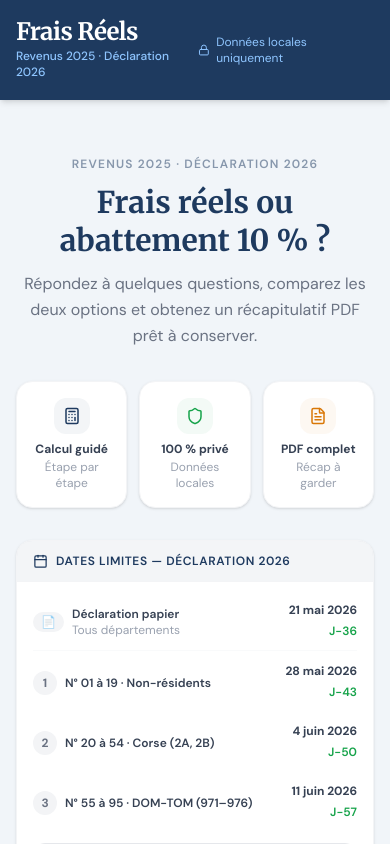
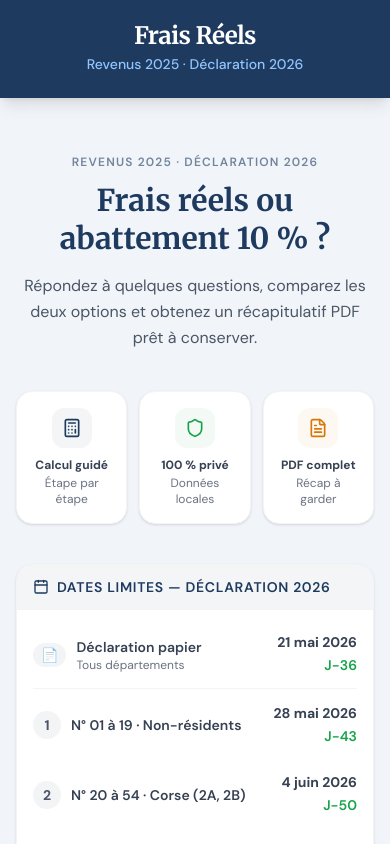
Before and after one commit to oreLINK/frais-reels, a React (Vite) app: page / in a window 390 px wide. Shown: the top 844 px of the page. Built offline with nearby package versions, Linux system fonts and the light colour scheme.

Commit message:
refactor: enhance UI/UX across components for improved accessibility and responsiveness

```diff
--- a/src/App.jsx
+++ b/src/App.jsx
@@ -50,7 +50,7 @@ function App() {
 
   return (
     <div className="min-h-screen flex flex-col bg-slate-100">
-      <Header />
+      <Header onHome={() => { setScreen('landing'); setCurrentStep(0); window.scrollTo({ top: 0, behavior: 'smooth' }); }} />
       {screen === 'simulator' && (
         <Stepper
           currentStep={currentStep}
--- a/src/components/LandingPage.jsx
+++ b/src/components/LandingPage.jsx
@@ -28,34 +28,34 @@ const FEATURES = [
 
 export function LandingPage({ onStart }) {
   return (
-    <div className="max-w-lg mx-auto px-4 py-8">
+    <div className="max-w-2xl mx-auto px-4 sm:px-8 py-8 sm:py-12">
 
       {/* Hero */}
-      <div className="text-center mb-8">
-        <p className="text-xs font-semibold text-navy/50 uppercase tracking-widest mb-3">
+      <div className="text-center mb-10">
+        <p className="text-xs sm:text-sm font-semibold text-navy/60 uppercase tracking-widest mb-3">
           Revenus {ANNEE_REVENUS} · Déclaration {ANNEE_DECLARATION}
         </p>
-        <h2 className="text-3xl font-display font-bold text-navy leading-tight mb-3">
+        <h2 className="text-3xl sm:text-4xl font-display font-bold text-navy leading-tight mb-4">
           Frais réels ou abattement&nbsp;10&nbsp;%&nbsp;?
         </h2>
-        <p className="text-gray-500 text-base leading-relaxed">
+        <p className="text-gray-600 text-base sm:text-lg leading-relaxed max-w-lg mx-auto">
           Répondez à quelques questions, comparez les deux options et obtenez
           un récapitulatif PDF prêt à conserver.
         </p>
       </div>
 
       {/* Feature cards */}
-      <div className="grid grid-cols-3 gap-3 mb-8">
+      <div className="grid grid-cols-3 gap-3 sm:gap-4 mb-10">
         {FEATURES.map(({ icon: Icon, color, bg, label, desc }) => (
           <div
             key={label}
-            className="bg-white rounded-2xl p-4 text-center border border-gray-100 shadow-sm"
+            className="bg-white rounded-2xl p-4 sm:p-5 text-center border border-gray-100 shadow-sm"
           >
-            <div className={`w-9 h-9 rounded-xl ${bg} flex items-center justify-center mx-auto mb-2`}>
-              <Icon size={18} className={color} />
+            <div className={`w-10 h-10 sm:w-12 sm:h-12 rounded-xl ${bg} flex items-center justify-center mx-auto mb-2.5`}>
+              <Icon size={20} className={color} />
             </div>
-            <p className="text-xs font-bold text-gray-700 leading-tight">{label}</p>
-            <p className="text-xs text-gray-400 mt-0.5">{desc}</p>
+            <p className="text-xs sm:text-sm font-bold text-gray-700 leading-tight">{label}</p>
+            <p className="text-xs sm:text-sm text-gray-500 mt-0.5">{desc}</p>
           </div>
         ))}
       </div>
@@ -67,13 +67,13 @@ export function LandingPage({ onStart }) {
       <button
         onClick={onStart}
         type="button"
-        className="w-full flex items-center justify-center gap-2.5 bg-navy text-white py-4 rounded-2xl font-bold text-base hover:bg-blue-900 active:scale-[0.98] transition-all shadow-md"
+        className="w-full flex items-center justify-center gap-2.5 bg-navy text-white py-4 sm:py-5 rounded-2xl font-bold text-base sm:text-lg hover:bg-blue-900 active:scale-[0.98] transition-all shadow-md"
       >
         Démarrer
-        <ArrowRight size={20} />
+        <ArrowRight size={22} />
       </button>
 
-      <p className="text-center text-xs text-gray-400 mt-4">
+      <p className="text-center text-sm text-gray-500 mt-4">
         Environ 5 minutes · Aucune donnée transmise
       </p>
     </div>
--- a/src/components/layout/Header.jsx
+++ b/src/components/layout/Header.jsx
@@ -1,21 +1,19 @@
-import { Lock } from 'lucide-react';
-
-export function Header() {
+export function Header({ onHome }) {
   return (
-    <header className="bg-navy text-white py-5 px-4 shadow-md">
-      <div className="max-w-2xl mx-auto flex items-center justify-between">
-        <div>
-          <h1 className="text-2xl font-display font-bold tracking-tight leading-none">
+    <header className="bg-navy text-white shadow-lg">
+      <div className="flex items-center justify-center py-6 sm:py-8 px-4">
+        <a
+          href="/"
+          onClick={(e) => { e.preventDefault(); onHome?.(); }}
+          className="flex flex-col items-center gap-1.5 group"
+        >
+          <h1 className="text-2xl sm:text-3xl font-display font-bold tracking-tight leading-none text-white group-hover:text-blue-200 transition-colors">
             Frais Réels
           </h1>
-          <p className="text-blue-300 text-xs mt-1 font-medium">
+          <p className="text-blue-300 text-sm sm:text-base font-medium group-hover:text-blue-200 transition-colors">
             Revenus 2025 · Déclaration 2026
           </p>
-        </div>
-        <div className="flex items-center gap-1.5 text-blue-300 text-xs">
-          <Lock size={12} />
-          <span>Données locales uniquement</span>
-        </div>
+        </a>
       </div>
     </header>
   );
--- a/src/components/ui/DeadlineCard.jsx
+++ b/src/components/ui/DeadlineCard.jsx
@@ -32,11 +32,11 @@ function getDeptZone(input) {
 }
 
 function CountdownBadge({ days }) {
-  if (days < 0) return <span className="text-xs text-gray-400">Passée</span>;
-  if (days === 0) return <span className="text-xs font-bold text-danger">Aujourd'hui !</span>;
+  if (days < 0) return <span className="text-sm text-gray-500">Passée</span>;
+  if (days === 0) return <span className="text-sm font-bold text-danger">Aujourd'hui !</span>;
   const color = days <= 7 ? 'text-danger' : days <= 21 ? 'text-amber' : 'text-success';
   return (
-    <span className={`text-xs font-semibold tabular-nums ${color}`}>
+    <span className={`text-sm font-semibold tabular-nums ${color}`}>
       J−{days}
     </span>
   );
@@ -52,30 +52,30 @@ export function DeadlineCard() {
     <div className="bg-white border border-gray-100 rounded-2xl shadow-sm overflow-hidden mb-6">
       {/* En-tête */}
       <div className="flex items-center gap-2 px-4 py-3 bg-navy/5 border-b border-gray-100">
-        <Calendar size={15} className="text-navy" />
-        <span className="text-xs font-semibold text-navy uppercase tracking-wider">
+        <Calendar size={16} className="text-navy" />
+        <span className="text-sm font-semibold text-navy uppercase tracking-wider">
           Dates limites — Déclaration {DATES_LIMITES.anneeDeclaration}
         </span>
       </div>
 
       <div className="px-4 py-3 space-y-1">
         {/* Ligne papier */}
-        <div className="flex items-center justify-between py-2 border-b border-gray-50">
-          <div className="flex items-center gap-2 min-w-0">
-            <span className="flex-shrink-0 text-xs font-semibold px-2 py-0.5 rounded-full bg-gray-100 text-gray-500">
+        <div className="flex items-center justify-between py-2.5 border-b border-gray-100">
+          <div className="flex items-center gap-2.5 min-w-0">
+            <span className="flex-shrink-0 text-sm px-2 py-0.5 rounded-full bg-gray-100 text-gray-500">
               📄
             </span>
             <div className="min-w-0">
-              <p className="text-xs font-semibold text-gray-700 truncate">
+              <p className="text-sm font-semibold text-gray-700 truncate">
                 {DATES_LIMITES.papier.label}
               </p>
-              <p className="text-xs text-gray-400 truncate">
+              <p className="text-xs text-gray-500 truncate">
                 {DATES_LIMITES.papier.departements}
               </p>
             </div>
           </div>
           <div className="flex-shrink-0 text-right ml-3">
-            <p className="text-xs font-bold text-gray-700">{DATES_LIMITES.papier.dateLabel}</p>
+            <p className="text-sm font-bold text-gray-700">{DATES_LIMITES.papier.dateLabel}</p>
             <CountdownBadge days={paperDays} />
           </div>
         </div>
@@ -88,18 +88,18 @@ export function DeadlineCard() {
           return (
             <div
               key={zone.zone}
-              className={`flex items-center justify-between py-2 rounded-xl px-2 -mx-2 transition-colors ${
+              className={`flex items-center justify-between py-2.5 rounded-xl px-2 -mx-2 transition-colors ${
                 isActive ? 'bg-navy/5 ring-1 ring-navy/20' : ''
               }`}
             >
-              <div className="flex items-center gap-2 min-w-0">
-                <span className={`flex-shrink-0 text-xs font-bold w-6 h-6 rounded-full flex items-center justify-center ${
-                  isActive ? 'bg-navy text-white' : 'bg-gray-100 text-gray-500'
+              <div className="flex items-center gap-2.5 min-w-0">
+                <span className={`flex-shrink-0 text-sm font-bold w-7 h-7 rounded-full flex items-center justify-center ${
+                  isActive ? 'bg-navy text-white' : 'bg-gray-100 text-gray-600'
                 }`}>
                   {zone.zone}
                 </span>
                 <div className="min-w-0">
-                  <p className={`text-xs font-semibold truncate ${isActive ? 'text-navy' : 'text-gray-700'}`}>
+                  <p className={`text-sm font-semibold truncate ${isActive ? 'text-navy' : 'text-gray-700'}`}>
                     {zone.departements}
                   </p>
                   {isActive && (
@@ -108,7 +108,7 @@ export function DeadlineCard() {
                 </div>
               </div>
               <div className="flex-shrink-0 text-right ml-3">
-                <p className={`text-xs font-bold ${isActive ? 'text-navy' : 'text-gray-700'}`}>
+                <p className={`text-sm font-bold ${isActive ? 'text-navy' : 'text-gray-700'}`}>
                   {zone.dateLabel}
                 </p>
                 <CountdownBadge days={days} />
@@ -121,23 +121,23 @@ export function DeadlineCard() {
       {/* Chercher mon département */}
       <div className="px-4 pb-3">
         <div className="relative">
-          <Search size={13} className="absolute left-3 top-1/2 -translate-y-1/2 text-gray-400 pointer-events-none" />
+          <Search size={15} className="absolute left-3 top-1/2 -translate-y-1/2 text-gray-400 pointer-events-none" />
           <input
             type="text"
             value={dept}
             onChange={(e) => setDept(e.target.value)}
             placeholder="Mon département (ex : 75, 2A, 971…)"
             maxLength={3}
-            className="w-full pl-8 pr-3 py-2 text-sm border border-gray-200 rounded-xl focus:outline-none focus:border-navy bg-gray-50 focus:bg-white transition-colors"
+            className="w-full pl-9 pr-3 py-2.5 text-sm border border-gray-200 rounded-xl focus:outline-none focus:border-navy bg-gray-50 focus:bg-white transition-colors"
           />
         </div>
         {dept.length > 0 && activeZone === null && (
-          <p className="text-xs text-gray-400 mt-1.5 pl-1">Département non reconnu</p>
+          <p className="text-sm text-gray-500 mt-1.5 pl-1">Département non reconnu</p>
         )}
       </div>
 
       {/* Note source */}
-      <p className="text-xs text-gray-300 px-4 pb-3">
+      <p className="text-xs text-gray-400 px-4 pb-3">
         {DATES_LIMITES.note}
       </p>
     </div>
--- a/src/components/ui/InputField.jsx
+++ b/src/components/ui/InputField.jsx
@@ -1,7 +1,7 @@
 export function InputField({ label, type = 'number', value, onChange, min = 0, step = 1, tooltip = null }) {
   return (
     <div className="mb-4">
-      <label className="flex items-center gap-2 text-sm font-semibold text-navy mb-2">
+      <label className="flex items-center gap-2 text-sm sm:text-base font-semibold text-navy mb-2">
         {label}
         {tooltip}
       </label>
@@ -11,7 +11,7 @@ export function InputField({ label, type = 'number', value, onChange, min = 0, s
         onChange={(e) => onChange(Number(e.target.value))}
         min={min}
         step={step}
-        className="w-full px-4 py-2 border border-gray-300 rounded focus:outline-none focus:ring-2 focus:ring-navy"
+        className="w-full px-4 py-3 text-base border border-gray-300 rounded-xl focus:outline-none focus:ring-2 focus:ring-navy"
       />
     </div>
   );
--- a/src/components/ui/SelectField.jsx
+++ b/src/components/ui/SelectField.jsx
@@ -1,14 +1,14 @@
 export function SelectField({ label, value, onChange, options, tooltip = null }) {
   return (
     <div className="mb-4">
-      <label className="flex items-center gap-2 text-sm font-semibold text-navy mb-2">
+      <label className="flex items-center gap-2 text-sm sm:text-base font-semibold text-navy mb-2">
         {label}
         {tooltip}
       </label>
       <select
         value={value}
         onChange={(e) => onChange(e.target.value)}
-        className="w-full px-4 py-2 border border-gray-300 rounded focus:outline-none focus:ring-2 focus:ring-navy"
+        className="w-full px-4 py-3 text-base border border-gray-300 rounded-xl focus:outline-none focus:ring-2 focus:ring-navy"
       >
         {options.map((opt) => (
           <option key={opt.value} value={opt.value}>
--- a/src/styles/index.css
+++ b/src/styles/index.css
@@ -11,6 +11,11 @@
   --font-body: 'DM Sans', -apple-system, BlinkMacSystemFont, 'Helvetica Neue', sans-serif;
 }
 
+html {
+  font-size: 16px;
+  scroll-behavior: smooth;
+}
+
 * {
   font-family: var(--font-body);
   -webkit-font-smoothing: antialiased;
@@ -22,6 +27,8 @@ h1, h2, h3 {
 
 body {
   background-color: #f1f5f9;
+  line-height: 1.6;
+  min-height: 100dvh;
 }
 
 /* Animation d'entrée pour les cartes de questions */
```
Also changed, not shown: src/components/DocumentChecklist.jsx (+25 -25 lines), src/components/layout/Stepper.jsx (+35 -9 lines), src/components/steps/Synthese.jsx (+26 -26 lines), src/components/ui/Jauge.jsx (+7 -7 lines), src/components/ui/QuestionCard.jsx (+15 -14 lines).
